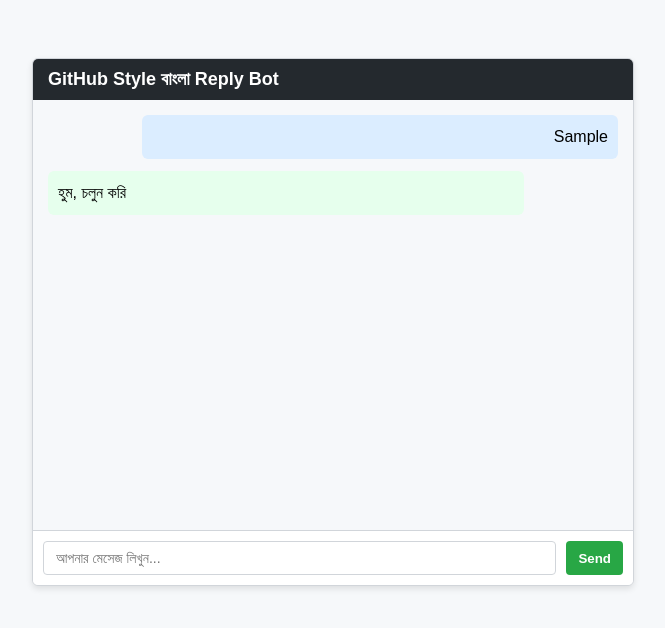
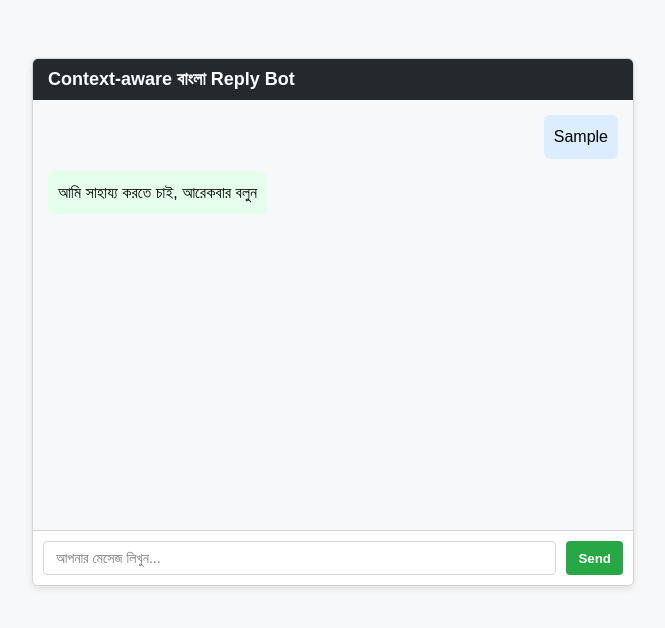
Before and after one commit to ogarafat/Chattty, a plain HTML site: page index.html in a window 1280 px wide. Both pictures are taken after typing "Sample" into the empty fields and a click on the button "Send". Shown: the whole page, without its empty margins (307-972 px from the left). Drawn offline with Linux system fonts and the light colour scheme.

Commit message:
Update index.html

```diff
--- a/index.html
+++ b/index.html
@@ -2,16 +2,15 @@
 <html lang="bn">
 <head>
 <meta charset="UTF-8">
-    <title>GitHub Style বাংলা Reply Bot</title>
+<title>Context-aware বাংলা Reply Bot</title>
 <style>
     body {
-            font-family: 'Arial', sans-serif;
+        font-family: Arial, sans-serif;
         background: #f6f8fa;
         display: flex;
         justify-content: center;
         padding: 50px;
     }
-
     .chat-container {
         width: 600px;
         background: #fff;
@@ -20,7 +19,6 @@
         box-shadow: 0 3px 6px rgba(0,0,0,0.1);
         overflow: hidden;
     }
-
     .header {
         background: #24292e;
         color: #fff;
@@ -28,14 +26,14 @@
         font-weight: bold;
         font-size: 18px;
     }
-
     .messages {
         height: 400px;
         overflow-y: auto;
         padding: 15px;
         background: #f6f8fa;
+        display: flex;
+        flex-direction: column;
     }
-
     .message {
         margin-bottom: 12px;
         line-height: 1.5;
@@ -44,27 +42,23 @@
         max-width: 80%;
         word-wrap: break-word;
     }
-
     .user {
         background: #dbedff;
         align-self: flex-end;
         text-align: right;
         margin-left: auto;
     }
-
     .bot {
         background: #e6ffed;
         text-align: left;
         margin-right: auto;
     }
-
     .input-container {
         display: flex;
         border-top: 1px solid #d1d5da;
         padding: 10px;
         background: #fff;
     }
-
     .input-container input {
         flex: 1;
         padding: 8px 12px;
@@ -72,7 +66,6 @@
         border-radius: 4px;
         font-size: 14px;
     }
-
     .input-container button {
         margin-left: 10px;
         padding: 8px 12px;
@@ -83,15 +76,15 @@
         cursor: pointer;
         font-weight: bold;
     }
-
     .input-container button:hover {
         background: #218838;
     }
 </style>
 </head>
 <body>
+
 <div class="chat-container">
-        <div class="header">GitHub Style বাংলা Reply Bot</div>
+    <div class="header">Context-aware বাংলা Reply Bot</div>
     <div class="messages" id="messages"></div>
     <div class="input-container">
         <input type="text" id="userInput" placeholder="আপনার মেসেজ লিখুন...">
@@ -100,44 +93,49 @@
 </div>
 
 <script>
-        // ১০০টি মানবসদৃশ বাংলা reply
-        const banglaReplies = [
-            "হ্যালো! কেমন আছেন?", "আমি ভালো আছি, আপনাকে কেমন লাগছে?", "ধন্যবাদ জানাই 😊",
-            "আপনার কথা শুনে ভালো লাগলো", "ঠিক আছে, আমি দেখব", "অবশ্যই, এটা করা সম্ভব",
-            "দুঃখিত, আমি বুঝতে পারিনি", "আবার একটু স্পষ্ট করে বলবেন?", "আমি সাহায্য করতে পারি কি?",
-            "হুম, সেটা ঠিক আছে", "আপনি ভালো করেছেন", "শুভ সকাল! ☀️", "শুভ বিকেল! 🌸",
-            "শুভ রাত্রী! 🌙", "আমার মনে হয় এটা কাজ করবে", "একদম ঠিক বলেছেন", "হা, এটা সম্ভব",
-            "আমি এটাতে মন দিচ্ছি", "চিন্তা করবেন না", "অবশ্যই সম্ভব", "আমি সাথে আছি",
-            "ধৈর্য ধরুন, সব ঠিক হয়ে যাবে", "বাহ, দারুন আইডিয়া!", "সত্যিই? খুব ভালো লাগলো শুনে",
-            "আপনি ঠিক বলেছেন", "আমি সেটি মনে রাখব", "চেষ্টা করুন, নিশ্চয় সফল হবেন",
-            "দয়া করে আবার বলুন", "আমি একটু ব্যস্ত আছি, পরে বলবো", "ঠিক আছে, চলুন শুরু করি",
-            "আমি এ বিষয়ে জানি", "অবশ্যই, আমি সাহায্য করবো", "আমার মনে হয় এটা ঠিক নয়",
-            "হুম, ঠিক আছে", "দয়া করে একটু সময় দিন", "সুন্দর! খুব ভালো লাগলো", "আমি এতে সম্মত",
-            "চমৎকার! 👏", "সেটা খুব সহায়ক", "আমি মনে করি এটা গুরুত্বপূর্ণ",
-            "দুঃখিত, আমি কিছু বুঝতে পারিনি", "আপনার পরামর্শ মূল্যবান", "ঠিক আছে, আমি সেটি মনে রাখব",
-            "হুম, একমত", "চেষ্টা করে দেখুন", "আপনি যা বললেন তা সঠিক", "আমি খুশি হলাম আপনার জন্য",
-            "আমি সাথে আছি, চিন্তা করবেন না", "ধন্যবাদ জানাই সাহায্যের জন্য", "এটা সত্যিই চমৎকার",
-            "হুম, আমি একমত", "দয়া করে আরও ব্যাখ্যা করুন", "আপনি খুব ভালো করেছেন",
-            "হা, এটা সম্ভবত কাজ করবে", "চিন্তা করবেন না, সব ঠিক হয়ে যাবে", "আপনার মতামত গুরুত্বপূর্ণ",
-            "অবশ্যই, আমি এটাতে মন দেব", "দারুন! এটা খুব ভালো লাগলো", "আমি চেষ্টা করবো সাহায্য করতে",
-            "হুম, ঠিক আছে, চলুন শুরু করি", "ধন্যবাদ আপনার সহযোগিতার জন্য", "আপনার পরামর্শ সত্যিই সহায়ক",
-            "আমি একমত, এটা গুরুত্বপূর্ণ", "দুঃখিত, আমার জানা ছিল না", "আমি এটা নোট করব", "চমৎকার আইডিয়া!",
-            "হুম, এটা সত্যিই গুরুত্বপূর্ণ", "আপনি চমৎকার কাজ করেছেন", "আমি এটাতে রাজি", "ঠিক আছে, চলুন করি",
-            "ধন্যবাদ আপনার ধৈর্যের জন্য", "আপনার কথায় আমি খুশি হলাম", "হুম, এটা কাজ করতে পারে",
-            "সেটা সত্যিই সহায়ক", "দয়া করে আরও বিস্তারিত বলুন", "আপনার পরামর্শ আমি মনে রাখব",
-            "আমি চেষ্টা করব সাহায্য করতে", "হা, একদম সম্ভব", "ধন্যবাদ, খুব উপকারী ছিল",
-            "আপনি ঠিক বলেছেন, এটি গুরুত্বপূর্ণ", "চমৎকার! আমি সম্মত", "হুম, আমি এটাকে মনে রাখব",
-            "আপনার কথা সত্যিই মূল্যবান", "দুঃখিত, আমি কিছু বুঝতে পারিনি", "ঠিক আছে, আমি চেষ্টা করব",
-            "আপনি খুব ভালো করেছেন, ধন্যবাদ", "আমি সাথে আছি, চিন্তা করবেন না", "হুম, এটা সম্ভবত কাজ করবে",
-            "সুন্দর! খুব ভালো লাগলো", "ধন্যবাদ, আপনার পরামর্শ ভালো লাগলো", "ঠিক আছে, চলুন শুরু করি",
-            "হা, আমি একমত", "আপনি সত্যিই চমৎকার", "আমি এটাতে মন দেব", "দুঃখিত, আমি ভুল করেছি",
-            "আপনি যা বললেন তা সত্যি", "হুম, সব ঠিক আছে", "চেষ্টা করুন, আপনি পারবেন", "ধন্যবাদ! এটা অনেক সাহায্য করবে",
-            "ঠিক আছে, আমি নোট করব", "আপনি খুব সহায়ক, ধন্যবাদ", "হুম, চলুন করি"
-        ];
-
 const messagesContainer = document.getElementById('messages');
 const input = document.getElementById('userInput');
 
+// Conversation memory
+let memory = {
+    username: null
+};
+
+// Predefined templates
+const replies = {
+    greeting: [
+        "হ্যালো! কেমন আছেন?",
+        "শুভ সকাল! আশা করি ভালো আছেন",
+        "হাই! কেমন চলছে?"
+    ],
+    feeling: [
+        "আমি ভালো আছি, আপনি কেমন আছেন?",
+        "ধন্যবাদ, আপনার খোঁজ নেওয়ার জন্য",
+        "আমি ঠিক আছি 😊"
+    ],
+    name: [
+        "আমার নাম বাংলা রিপ্লাই বট 🤖",
+        "আপনি চাইলে আমাকে কোনো নাম দিতে পারেন",
+        "আমি আপনার বন্ধু হিসেবে আছি"
+    ],
+    thanks: [
+        "আপনাকেও ধন্যবাদ 😊",
+        "সর্বদা সাহায্য করতে প্রস্তুত!",
+        "খুব ভালো লাগলো সাহায্য করতে পারায়"
+    ],
+    bye: [
+        "আবার কথা হবে, ভালো থাকবেন 🌸",
+        "বিদায়! সুস্থ থাকুন",
+        "চলুন, আবার দেখা হবে"
+    ],
+    default: [
+        "দুঃখিত, আমি বুঝতে পারিনি 😅",
+        "আবার একটু সহজ করে বলবেন?",
+        "আমি সাহায্য করতে চাই, আরেকবার বলুন"
+    ]
+};
+
+// Add message to chat
 function addMessage(sender, text) {
     const div = document.createElement('div');
     div.className = 'message ' + sender;
@@ -146,28 +144,68 @@
     messagesContainer.scrollTop = messagesContainer.scrollHeight;
 }
 
-        function getRandomReply() {
-            const index = Math.floor(Math.random() * banglaReplies.length);
-            return banglaReplies[index];
+// Context-aware reply logic
+function getReply(msg) {
+    msg = msg.toLowerCase();
+
+    // Capture user name
+    if(msg.includes("আমার নাম")) {
+        const nameMatch = msg.match(/আমার নাম (\w+)/);
+        if(nameMatch) {
+            memory.username = nameMatch[1];
+            return `সুন্দর! আমি মনে রাখব যে আপনার নাম ${memory.username}`;
+        }
     }
 
+    if(msg.includes("হ্যালো") || msg.includes("হাই") || msg.includes("শুভ")) {
+        return randomChoice(replies.greeting);
+    }
+    if(msg.includes("কেমন")) {
+        if(memory.username) {
+            return `আমি ভালো আছি, ${memory.username}! আপনি কেমন আছেন?`;
+        } else {
+            return randomChoice(replies.feeling);
+        }
+    }
+    if(msg.includes("নাম কি")) {
+        return randomChoice(replies.name);
+    }
+    if(msg.includes("ধন্যবাদ")) {
+        return randomChoice(replies.thanks);
+    }
+    if(msg.includes("বিদায়") || msg.includes("bye")) {
+        return randomChoice(replies.bye);
+    }
+
+    // Default fallback
+    return randomChoice(replies.default);
+}
+
+// Pick random from array
+function randomChoice(arr) {
+    return arr[Math.floor(Math.random() * arr.length)];
+}
+
+// Send message
 function sendMessage() {
     const msg = input.value.trim();
-            if (!msg) return;
-
+    if(!msg) return;
     addMessage('user', msg);
     input.value = '';
 
+    // Typing delay simulation
+    addMessage('bot', 'typing...');
     setTimeout(() => {
-                const reply = getRandomReply();
-                addMessage('bot', reply);
-            }, 700); // delay for realism
+        messagesContainer.removeChild(messagesContainer.lastChild);
+        addMessage('bot', getReply(msg));
+    }, 800);
 }
 
 // Send message on Enter key
 input.addEventListener('keypress', function(e) {
-            if (e.key === 'Enter') sendMessage();
+    if(e.key === 'Enter') sendMessage();
 });
 </script>
+
 </body>
 </html>
```
Lines whose indentation alone changed are shown as unchanged.
